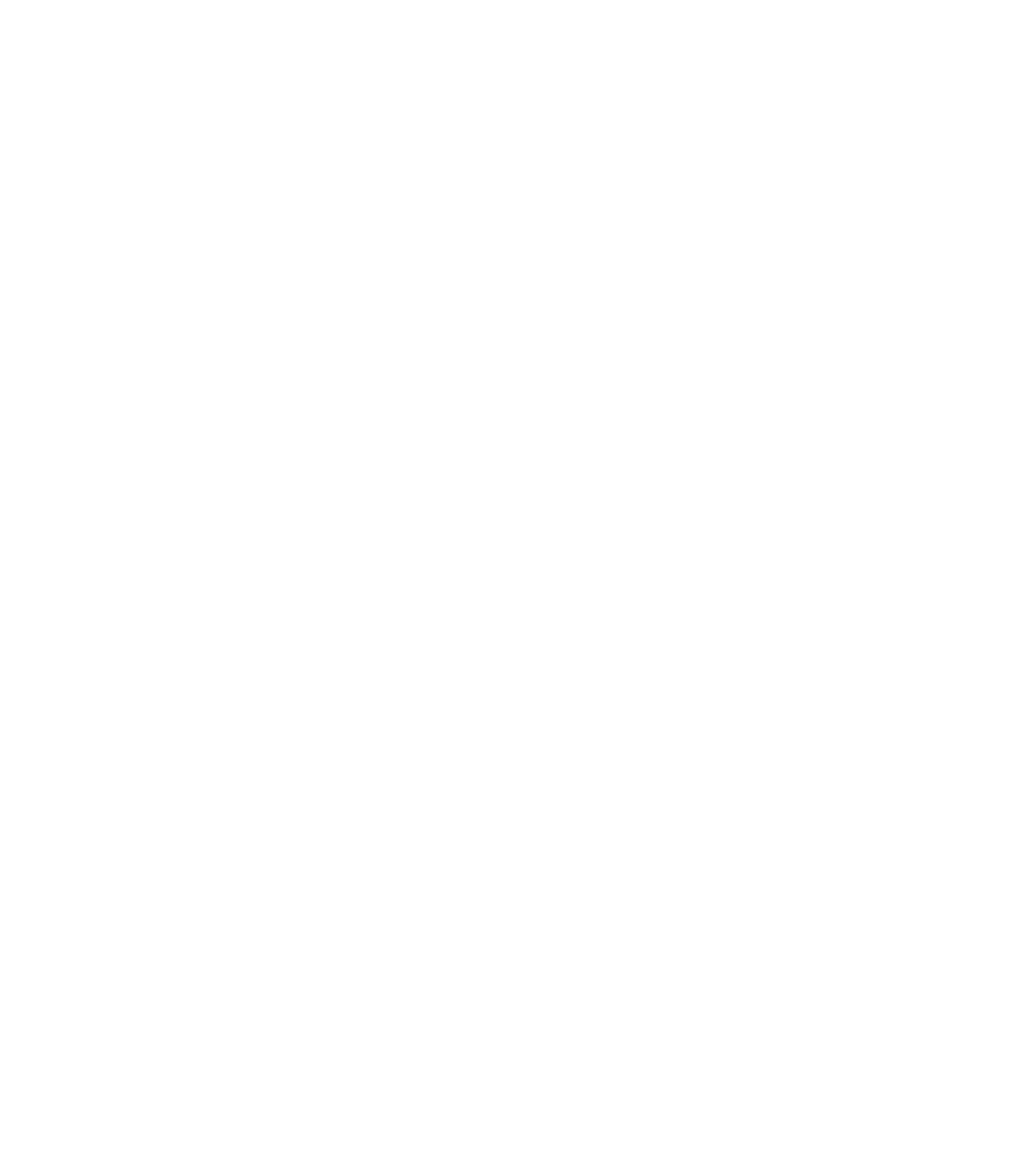
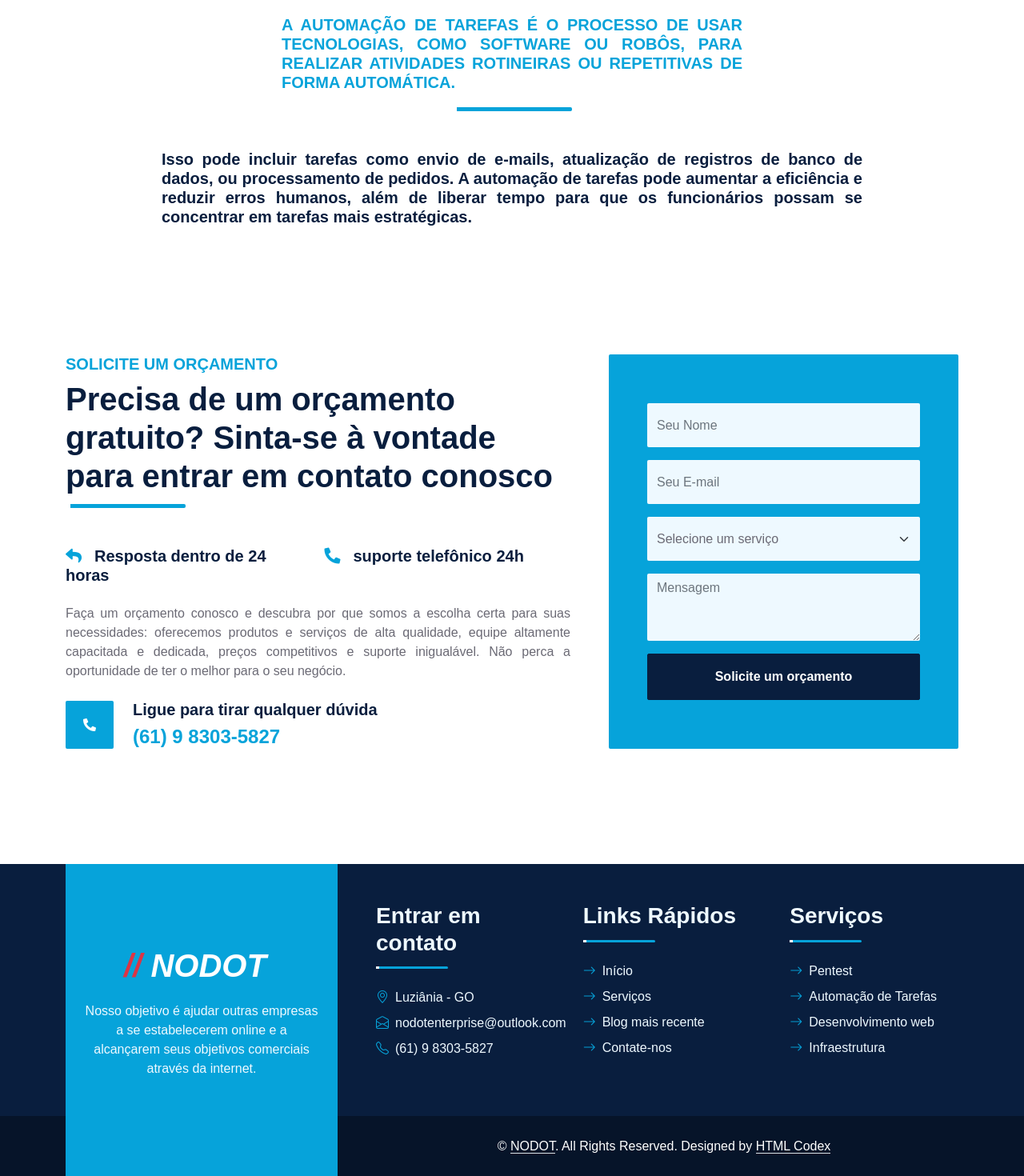
Before and after one commit to Royalr4z/NodotAngular, an Angular app in the folder frontend/: page /auto-task in a window 1280 px wide. Before the commit this address led to /. Shown: the part 460-1930 px from the top of the page at 80% size. Before the commit the page ends 800 px from the top, so only its background shows below. Built offline with nearby package versions, Linux system fonts and the light colour scheme; a web font is replaced by a local one.

Commit message:
Creating the About Automation Service Page

```diff
--- /dev/null
+++ b/frontend/src/app/Page/auto-task/auto-task.component.html
@@ -0,0 +1,14 @@
+<app-header [title]="'AUTOMAÇÃO'" [caption]="'Serviços'" [href]="'service'" />
+<div class="section-title text-center position-relative pb-3 mb-5 mx-auto container" [style.max-width]="'600px'">
+    <h5 class="fw-bold text-primary text-uppercase" [style.text-align]="'justify'"> A automação de tarefas é o processo de usar tecnologias, como software ou robôs, para realizar atividades rotineiras ou repetitivas de forma automática.</h5>
+</div>
+<div>
+    <h5 class="position-relative pb-3 mb-5 mx-auto container" [style.max-width]="'900px'"
+    [style.text-align]="'justify'">Isso pode incluir tarefas como envio de e-mails,
+        atualização de registros de banco de dados, ou processamento de pedidos.
+        A automação de tarefas pode aumentar a eficiência e reduzir erros humanos,
+        além de liberar tempo para que os funcionários possam se concentrar em tarefas mais estratégicas.
+    </h5>
+</div>
+<app-quote />
+<app-footer />
--- /dev/null
+++ b/frontend/src/app/Page/auto-task/auto-task.component.ts
@@ -0,0 +1,21 @@
+import { Component, OnInit } from '@angular/core';
+import { Meta, Title } from '@angular/platform-browser';
+
+@Component({
+  selector: 'app-auto-task',
+  templateUrl: './auto-task.component.html',
+  styleUrls: ['./auto-task.component.css']
+})
+export class AutoTaskComponent implements OnInit {
+
+  constructor(private metaService: Meta, private titleService: Title) { }
+
+  ngOnInit(): void {
+    // Define o título da página
+    this.titleService.setTitle('Automação | NODOT');
+
+    // Define as meta tags
+    this.metaService.addTag({ name: 'description', content: 'Página em que Descreve o Serviço de Automação de Tarefas' });
+    this.metaService.addTag({ name: 'keywords', content: 'Automação, NODOT' });
+  }
+}
--- a/frontend/src/app/app-routing.module.ts
+++ b/frontend/src/app/app-routing.module.ts
@@ -3,8 +3,10 @@
 
 import { HomeComponent } from './Page/home/home.component';
 import { ServiceComponent } from './Page/service/service.component';
+import { AutoTaskComponent } from './Page/auto-task/auto-task.component';
 
 const routes: Routes = [
+  { path: 'auto-task', component:  AutoTaskComponent },
   { path: 'service', component:  ServiceComponent },
   { path: '', component:  HomeComponent }
   // { path: '', redirectTo: '/service', pathMatch: 'full' },
--- a/frontend/src/app/app.module.ts
+++ b/frontend/src/app/app.module.ts
@@ -15,6 +15,7 @@
 import { IndexblogComponent } from './Template/indexblog/indexblog.component';
 import { ErrorComponent } from './Template/error/error.component';
 import { HeaderComponent } from './Template/header/header.component';
+import { AutoTaskComponent } from './Page/auto-task/auto-task.component';
 
 @NgModule({
   declarations: [
@@ -30,6 +31,7 @@
     IndexblogComponent,
     ErrorComponent,
     HeaderComponent,
+    AutoTaskComponent,
   ],
   imports: [
     BrowserModule,
```
Also changed, not shown: frontend/src/app/Page/auto-task/auto-task.component.css (added), 1 other file (tests, documents, lock files or other folders).
